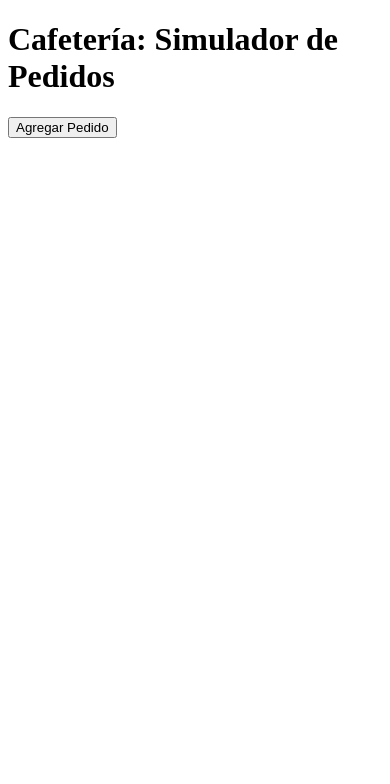
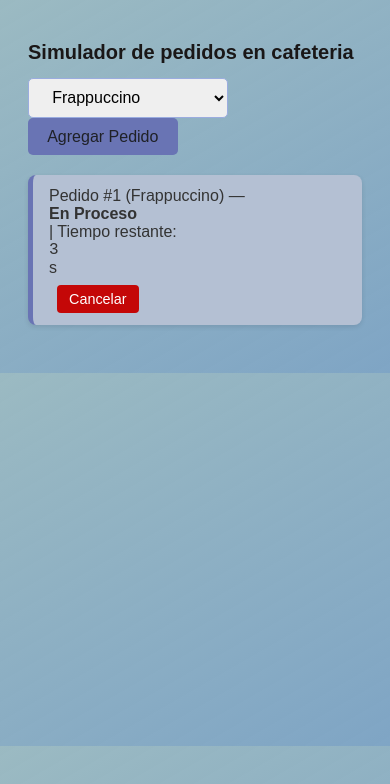
Before and after one commit to Jessyjoss/Desarrollo-Avanzado-en-JavaScript, a plain HTML site: page Event Loopp y Asincronicidad/index.html in a window 390 px wide. Both pictures are taken after a click on the button "Agregar Pedido". Drawn offline with Linux system fonts and the light colour scheme.

Commit message:
Agrego degradado en background

```diff
--- /dev/null
+++ b/Event Loopp y Asincronicidad/app.js
@@ -0,0 +1,97 @@
+const orderList = document.getElementById('orderList');
+const addOrderBtn = document.getElementById('addOrderBtn');
+const orderTypeSelect = document.getElementById('orderType');
+
+let nextId = 1;
+
+const durations = {
+  'Frappuccino': 5000,
+  'Hot cakes': 8000,
+  'Café Americano': 2000,
+  'Café expresso': 2000,
+  'Sandwich': 3000,
+  'Pastel de chocolate': 10000,
+  'Café helado': 3000,
+  'Café Latte Vainilla': 5000,
+  'Capuccino Moka': 4000,
+};
+
+function addOrder(order) {
+  const li = document.createElement('li');
+  li.id = `order-${order.id}`;
+  li.className = 'order';
+  li.innerHTML = `
+    Pedido #${order.id} (${order.type}) — <span class="status">${order.status}</span>
+    | Tiempo restante: <span class="timer">${(durations[order.type]/1000).toFixed(0)}</span>s
+    <button class="cancel-btn">Cancelar</button>
+  `;
+  orderList.appendChild(li);
+}
+
+function updateStatus(orderId, status) {
+  const li = document.getElementById(`order-${orderId}`);
+  if (li) li.querySelector('.status').textContent = status;
+}
+
+function updateTimer(orderId, secs) {
+  const li = document.getElementById(`order-${orderId}`);
+  if (li) li.querySelector('.timer').textContent = secs.toFixed(0);
+}
+
+// Simula preparación con posibilidad de cancelación
+function prepareOrder(order, controller) {
+  return new Promise((resolve, reject) => {
+    const ms = durations[order.type] || 4000;
+    const start = Date.now();
+    const id = setTimeout(() => {
+      resolve(order.id);
+    }, ms);
+
+    controller.signal.addEventListener('abort', () => {
+      clearTimeout(id);
+      reject(new Error('Pedido cancelado'));
+    });
+  });
+}
+
+function countdown(orderId, totalMs, controller) {
+  let remaining = totalMs / 1000;
+  const interval = setInterval(() => {
+    remaining -= 1;
+    updateTimer(orderId, remaining);
+    if (remaining <= 0 || controller.signal.aborted) {
+      clearInterval(interval);
+    }
+  }, 1000);
+}
+
+async function processOrder(order) {
+  const controller = new AbortController();
+
+  document.querySelector(`#order-${order.id} .cancel-btn`)
+    .addEventListener('click', () => {
+      controller.abort();
+      updateStatus(order.id, 'Cancelado');
+    });
+
+  updateStatus(order.id, 'En Proceso');
+  countdown(order.id, durations[order.type], controller);
+
+  try {
+    await prepareOrder(order, controller);
+    if (!controller.signal.aborted) {
+      updateStatus(order.id, 'Completado');
+    }
+  } catch (err) {
+    if (err.name === 'Error') {
+      console.warn(`Pedido #${order.id} cancelado`);
+    }
+  }
+}
+
+addOrderBtn.addEventListener('click', () => {
+  const type = orderTypeSelect.value;
+  const order = { id: nextId++, type, status: 'Pendiente' };
+  addOrder(order);
+  processOrder(order);
+});
--- a/Event Loopp y Asincronicidad/index.html
+++ b/Event Loopp y Asincronicidad/index.html
@@ -1,14 +1,31 @@
 <!DOCTYPE html>
-<html lang="en">
+<html lang="es">
 <head>
-    <meta charset="UTF-8">
-    <meta name="viewport" content="width=device-width, initial-scale=1.0">
-    <title>Simulador de Pedidos</title>
+  <meta charset="UTF-8">
+   <meta name="viewport" content="width=device-width, initial-scale=1.0" />
+  <title>Simulador de pedidos</title>
+  <link rel="stylesheet" href="styles.css">
+  <style>
+    .order { margin-bottom: 8px; }
+    .cancel-btn { margin-left: 8px; }
+  </style>
 </head>
 <body>
-    <h1>Cafetería: Simulador de Pedidos</h1>
-    <button id="addOrderBtn">Agregar Pedido</button>
-    <ul id="orderList"></ul>
-    <script src="app.js"></script>
+  <h1>Simulador de pedidos en cafeteria</h1>
+  <select id="orderType">
+    <option value="Frappuccino">Frappuccino</option>
+    <option value="Hot cakes">Hot cakes</option>
+    <option value="Café Americano">Café Americano</option>
+    <option value="Café expresso">Café expresso</option>
+    <option value="Sandwich">Sandwich</option>
+    <option value="Pastel de chocolate">Pastel de chocolate</option>
+    <option value="Café helado">Café helado</option>
+    <option value="Café Latte Vainilla">Café Latte Vainilla</option>
+    <option value="Capuccino Moka">Capuccino Moka</option>
+  </select>
+  <button id="addOrderBtn">Agregar Pedido</button>
+  <ul id="orderList"></ul>
+
+  <script src="app.js"></script>
 </body>
 </html>
--- /dev/null
+++ b/Event Loopp y Asincronicidad/styles.css
@@ -0,0 +1,108 @@
+/* Estilos generales */
+body {
+  font-family: Arial, sans-serif;
+  background: linear-gradient(150deg, #9bbac2, #6e99bde1);
+  color: #333;
+  padding: 20px;
+}
+
+
+
+h1{
+font-family: Arial, sans-serif;
+font-size: 20px;
+color:#1a1717
+
+}
+
+button, select {
+  font-size: 1rem;
+  padding: 0.6em 1.2em;
+  border: none;
+  border-radius: 5px;
+  cursor: pointer;
+  transition: background 0.3s, box-shadow 0.3s;
+}
+
+/* Botón principal / Añadir pedido */
+#addOrderBtn {
+  background-color: #6974b4;
+  color: #1f2127;
+}
+#addOrderBtn:hover {
+  background-color: #5e5a86;
+  box-shadow: 0 4px 8px rgba(0,0,0,0.2);
+}
+
+/* Seleccion del tipo de pedido */
+#orderType {
+  margin-right: 10px;
+  border: 1px solid #9aacdf;
+  border-radius: 5px;
+}
+
+/* La lista de pedidos */
+#orderList {
+  list-style: none;
+  margin: 20px 0;
+  padding: 0;
+}
+
+/* Cada pedido como tarjeta */
+.order {
+  background: #b4c0d3;
+  margin-bottom: 15px;
+  padding: 12px 16px;
+  border-radius: 8px;
+  border-left: 5px solid #6974b4;
+  display: flex;
+  align-items: center;
+  justify-content: space-between;
+  box-shadow: 0 2px 5px rgba(0,0,0,0.1);
+  font-size: 1rem;
+}
+
+/* Partes del pedido */
+.order .status {
+  font-weight: bold;
+  margin-right: 10px;
+}
+.order .timer {
+  font-family: 'Courier New', monospace;
+}
+
+/* Botón cancelar */
+.cancel-btn {
+  background-color: #c40707;
+  color: #fff;
+  padding: 6px 12px;
+  font-size: 0.9rem;
+  border-radius: 4px;
+}
+.cancel-btn:hover {
+  background-color: #f08a6c;
+  box-shadow: 0 3px 6px rgba(0,0,0,0.2);
+}
+
+
+
+.order .status:contains("En Proceso") {
+  color: #e9c46a;
+}
+.order .status:contains("Completado") {
+  color: #2a9d8f;
+}
+.order .status:contains("Cancelado") {
+  color: #e63946;
+}
+
+/* Responsive: ajusta en pantallas pequeñas */
+@media (max-width: 600px) {
+  .order {
+    flex-direction: column;
+    align-items: flex-start;
+  }
+  .cancel-btn {
+    margin-top: 8px;
+  }
+}
```
